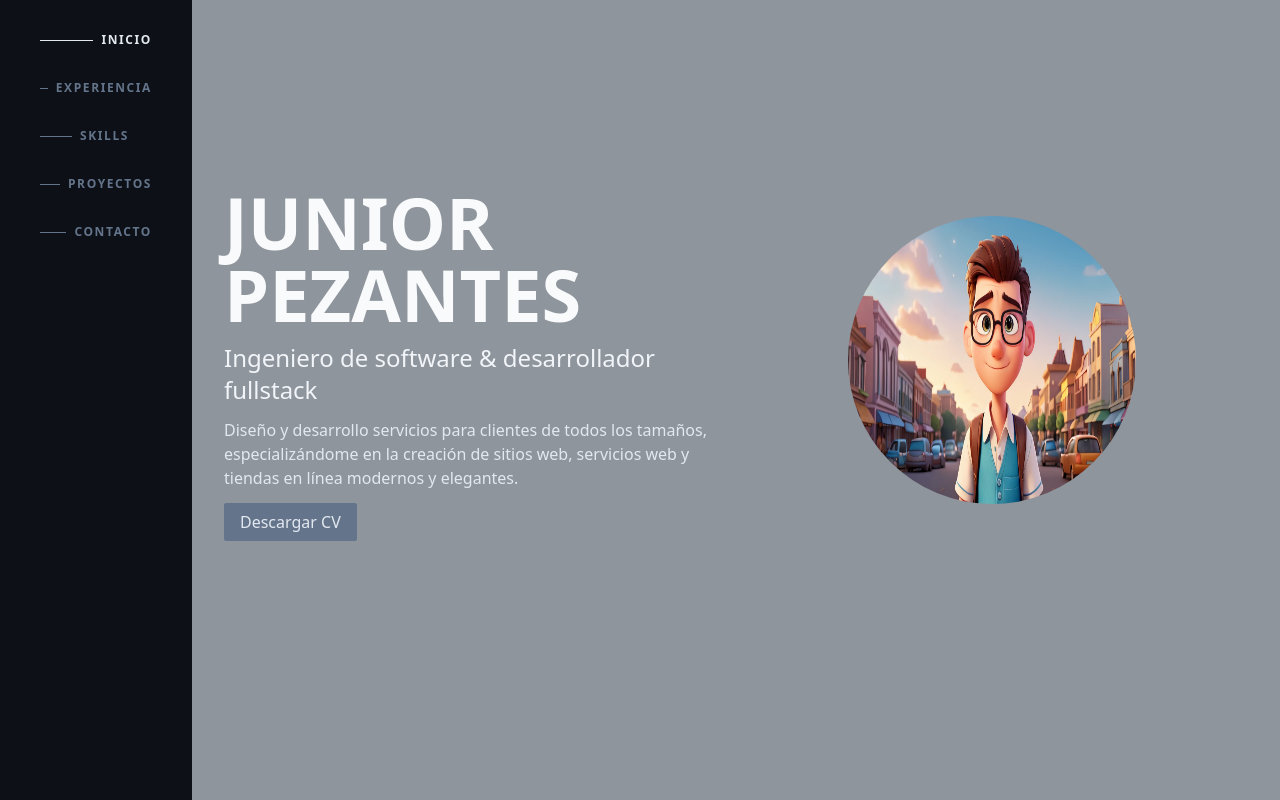
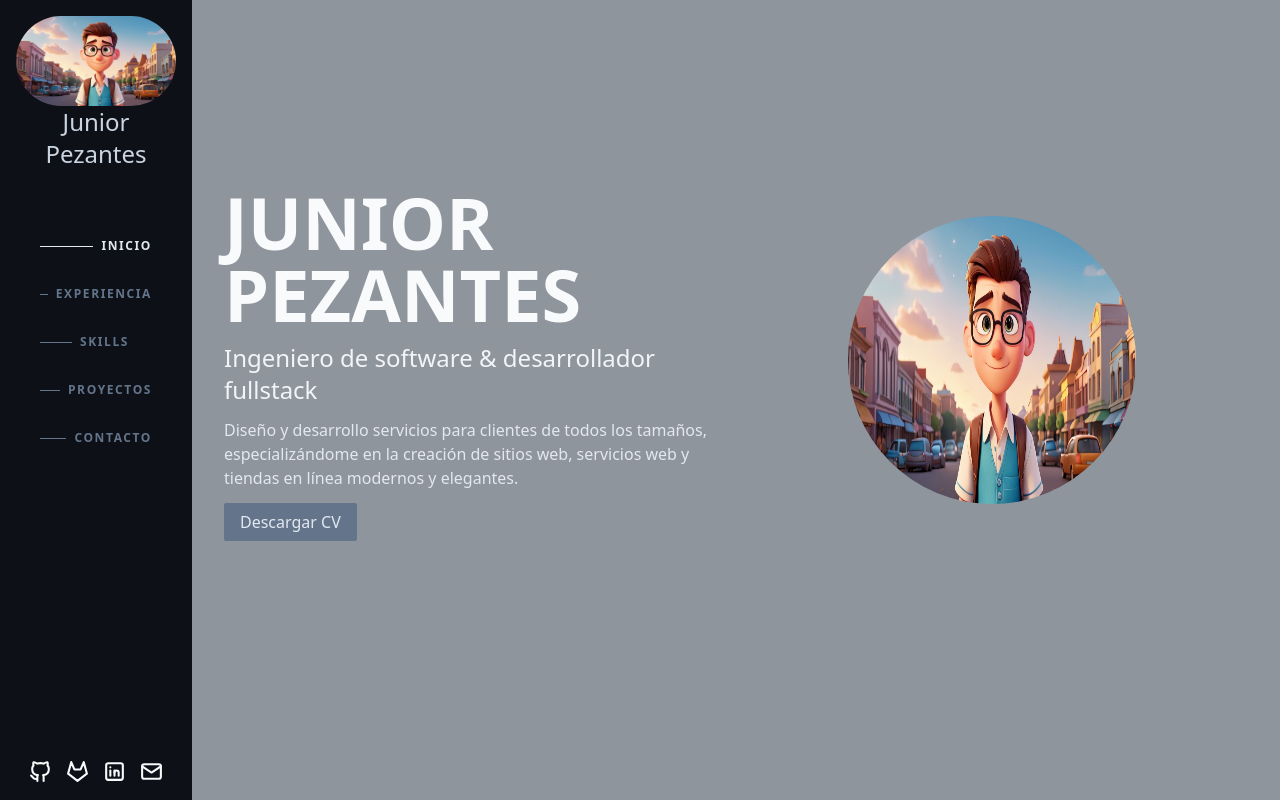
Before and after one commit to Jp-dsouls/portafolio-web, an Astro site: page / in a window 1280 px wide. Built offline with nearby package versions, Linux system fonts and the light colour scheme; Astro itself is replaced by a stand-in of ours.

Commit message:
Fix: Tab

```diff
--- a/public/skills/GitHub.astro
+++ b/public/skills/GitHub.astro
@@ -1,3 +1,7 @@
+---
+const {styleName} =Astro.props;
+---
+
 <svg
   class="absolute overflow-visible bottom-[34%] h-[60%] w-[60%] z-10 transition group-hover/skill:-translate-y-1"
   xmlns="http://www.w3.org/2000/svg"
--- /dev/null
+++ b/public/socialMedia/Email.astro
@@ -0,0 +1,23 @@
+---
+const { ref, currentColor, stroke, styleName } = Astro.props;
+---
+
+<a href={ref} class="flex justify-center items-center" target="_blank">
+  <svg
+    xmlns="http://www.w3.org/2000/svg"
+    width="100%"
+    height="100%"
+    viewBox="0 0 24 24"
+    fill={currentColor}
+    stroke={stroke}
+    stroke-width="2"
+    stroke-linecap="round"
+    stroke-linejoin="round"
+    class="icon icon-tabler icons-tabler-outline icon-tabler-mail"
+    style={styleName}
+    ><path stroke="none" d="M0 0h24v24H0z" fill="none"></path><path
+      d="M3 7a2 2 0 0 1 2 -2h14a2 2 0 0 1 2 2v10a2 2 0 0 1 -2 2h-14a2 2 0 0 1 -2 -2v-10z"
+    ></path><path d="M3 7l9 6l9 -6"></path></svg
+  >
+
+</a>
--- /dev/null
+++ b/public/socialMedia/GitHub.astro
@@ -0,0 +1,22 @@
+---
+const { ref, currentColor, stroke, styleName } = Astro.props;
+---
+
+<a href={ref} class="flex justify-center items-center" target="_blank">
+  <svg
+    xmlns="http://www.w3.org/2000/svg"
+    width="100%"
+    height="100%"
+    viewBox="0 0 24 24"
+    fill={currentColor}
+    stroke={stroke}
+    stroke-width="2"
+    stroke-linecap="round"
+    stroke-linejoin="round"
+    class="icon icon-tabler icons-tabler-outline icon-tabler-brand-github"
+    style={styleName}
+    ><path stroke="none" d="M0 0h24v24H0z" fill="none"></path><path
+      d="M9 19c-4.3 1.4 -4.3 -2.5 -6 -3m12 5v-3.5c0 -1 .1 -1.4 -.5 -2c2.8 -.3 5.5 -1.4 5.5 -6a4.6 4.6 0 0 0 -1.3 -3.2a4.2 4.2 0 0 0 -.1 -3.2s-1.1 -.3 -3.5 1.3a12.3 12.3 0 0 0 -6.2 0c-2.4 -1.6 -3.5 -1.3 -3.5 -1.3a4.2 4.2 0 0 0 -.1 3.2a4.6 4.6 0 0 0 -1.3 3.2c0 4.6 2.7 5.7 5.5 6c-.6 .6 -.6 1.2 -.5 2v3.5"
+    ></path></svg
+  >
+</a>
--- /dev/null
+++ b/public/socialMedia/GitLab.astro
@@ -0,0 +1,21 @@
+---
+const { ref, currentColor, stroke, styleName } = Astro.props;
+---
+
+<a href={ref} class="flex justify-center items-center" target="_blank">
+  <svg
+    xmlns="http://www.w3.org/2000/svg"
+    width="100%"
+    height="100%"
+    viewBox="0 0 24 24"
+    fill={currentColor}
+    stroke={stroke}
+    stroke-width="2"
+    stroke-linecap="round"
+    stroke-linejoin="round"
+    class="icon icon-tabler icons-tabler-outline icon-tabler-brand-gitlab"
+    style={styleName}
+    ><path stroke="none" d="M0 0h24v24H0z" fill="none"></path><path
+      d="M21 14l-9 7l-9 -7l3 -11l3 7h6l3 -7z"></path></svg
+  >
+</a>
--- /dev/null
+++ b/public/socialMedia/Linkdedin.astro
@@ -0,0 +1,23 @@
+---
+const { ref, currentColor, stroke, styleName } = Astro.props;
+---
+
+<a href={ref} class="flex justify-center items-center" target="_blank">
+  <svg
+    xmlns="http://www.w3.org/2000/svg"
+    width="100%"
+    height="100%"
+    viewBox="0 0 24 24"
+    fill={currentColor}
+    stroke={stroke}
+    stroke-width="2"
+    stroke-linecap="round"
+    stroke-linejoin="round"
+    class="icon icon-tabler icons-tabler-outline icon-tabler-brand-linkedin"
+    style={styleName}
+    ><path stroke="none" d="M0 0h24v24H0z" fill="none"></path><path
+      d="M4 4m0 2a2 2 0 0 1 2 -2h12a2 2 0 0 1 2 2v12a2 2 0 0 1 -2 2h-12a2 2 0 0 1 -2 -2z"
+    ></path><path d="M8 11l0 5"></path><path d="M8 8l0 .01"></path><path
+      d="M12 16l0 -5"></path><path d="M16 16v-3a2 2 0 0 0 -4 0"></path></svg
+  >
+</a>
--- a/src/components/Tabs/Tab.astro
+++ b/src/components/Tabs/Tab.astro
@@ -6,15 +6,40 @@ import TabItem from "./TabItem.astro";
 import TabItemContent from "./TabItemContent.astro";
 import Projects from "../Projects/Project.astro";
 import Contact from "../Contact.astro";
+import { Image } from "astro:assets";
+import imgWebp from "../../../public/img.webp";
+import GitHub from "../../../public/socialMedia/GitHub.astro";
+import GitLab from "../../../public/socialMedia/GitLab.astro";
+import Linkdedin from "../../../public/socialMedia/Linkdedin.astro";
+import Email from "../../../public/socialMedia/Email.astro";
 ---
 
 <section class="tabs">
   <header class="tab-buttons h-screen">
+    <div class="flex flex-col justify-center items-center mb-10">
+      <Image
+      src={imgWebp}
+      alt="asd"
+      width="400"
+      height="400"
+      class="rounded-full w-48 h-w-60"
+      loading="eager"
+      draggable="false"
+    />
+      <h3 class="text-center text-2xl mb-3 text-slate-300">Junior Pezantes</h3>
+    </div>
     <TabItem dataTab="1" Item="Inicio" styleName="" />
     <TabItem dataTab="2" Item="Experiencia" />
     <TabItem dataTab="3" Item="Skills" />
     <TabItem dataTab="4" Item="Proyectos" />
     <TabItem dataTab="5" Item="Contacto" />
+
+    <div class="flex justify-center items-center mt-auto flex-wrap gap-3">
+      <GitHub currentColor="none" stroke="#f8fafc" styleName="width: 25px;" ref="https://github.com/Jp-dsouls"/>
+      <GitLab currentColor="none" stroke="#f8fafc" styleName="width: 25px;" ref="https://gitlab.com/werras04"/>
+      <Linkdedin currentColor="none" stroke="#f8fafc" styleName="width: 25px;" ref="https://www.linkedin.com/in/cesar-junior-pezantes-silva-1047551a1/"/>
+      <Email currentColor="none" stroke="#f8fafc" styleName="width: 25px;" ref="mailto:werras04@gmail.com"/>
+    </div>
   </header>
   <div class="tab-contents">
     <!-- Inicio -->
--- a/src/layouts/Layout.astro
+++ b/src/layouts/Layout.astro
@@ -24,10 +24,12 @@ const { title } = Astro.props;
 *{
 	margin: 0;
 	padding: 0;
+	scroll-behavior: smooth;
 }
 
 *, *::before, *::after{
 	box-sizing: border-box;
+	scroll-behavior: smooth;
 }
 
 body{
```
